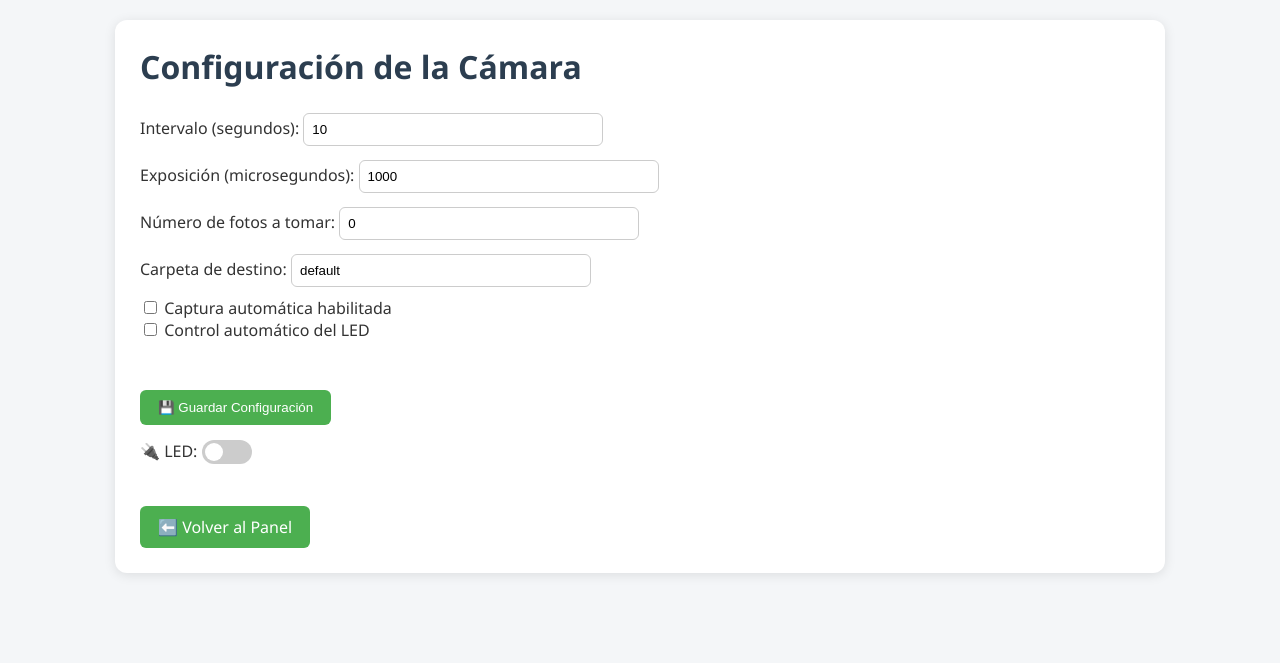
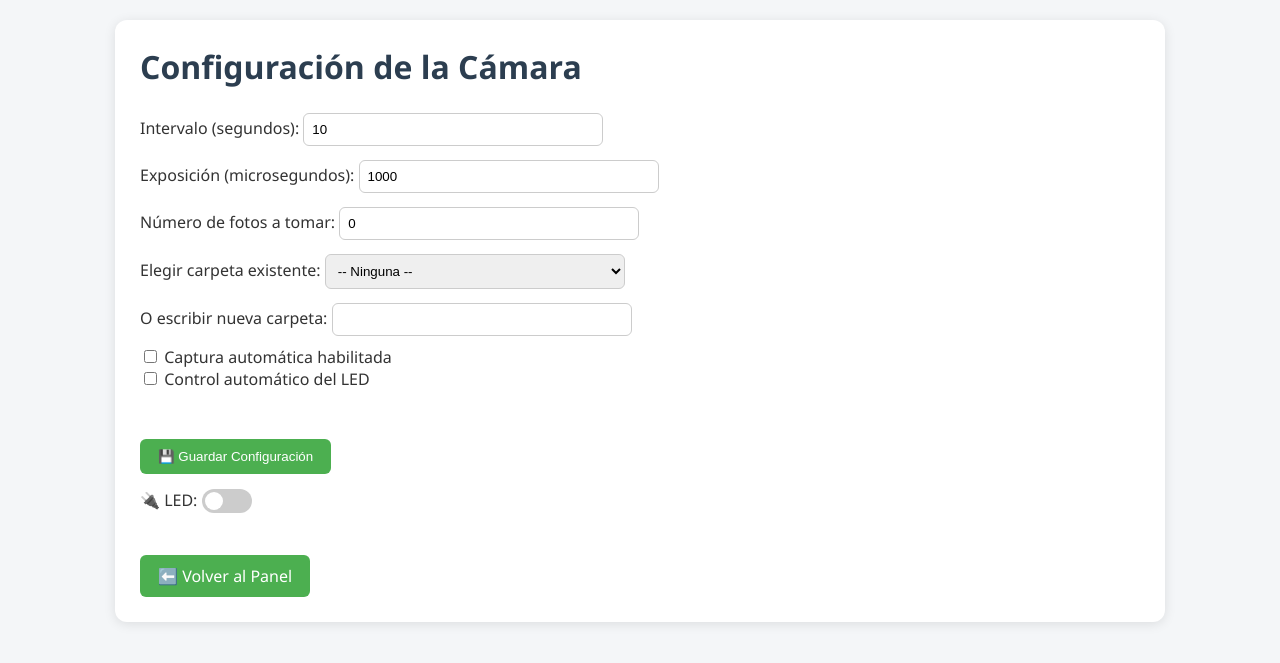
Before and after one commit to jjdoriaupv/TFG-QuantiPlant, a Flask app: page /config in a window 1280 px wide. Shown: the top 663 px of the page. Run offline with Flask 3, Linux system fonts and the light colour scheme.

Commit message:
desplegable con carpetas anteriores

```diff
--- a/web/app.py
+++ b/web/app.py
@@ -131,7 +131,10 @@ def config():
         exposure = min(int(request.form.get('exposure', 1000)), 60000)
         led_auto = 'led_auto' in request.form
         max_photos = int(request.form.get('max_photos', 0))
-        save_folder = request.form.get('save_folder', 'default')
+
+        folder_input = request.form.get('save_folder', '').strip()
+        folder_select = request.form.get('folder_select', '').strip()
+        save_folder = folder_input if folder_input else (folder_select if folder_select else 'default')
 
         try:
             set_config({
@@ -148,7 +151,9 @@ def config():
 
     config_data = get_config()
     led_state = is_usb_bound()
-    return render_template('config.html', config=config_data, led_state=led_state)
+    folders = get_folders()
+    return render_template('config.html', config=config_data, led_state=led_state, folders=folders)
+
 
 
 @app.route('/toggle_usb', methods=['POST'])
--- a/web/templates/config.html
+++ b/web/templates/config.html
@@ -18,8 +18,16 @@
             <label for="max_photos">Número de fotos a tomar:</label>
             <input type="number" name="max_photos" min="0" value="{{ config.max_photos }}"><br>
 
-            <label for="save_folder">Carpeta de destino:</label>
-            <input type="text" name="save_folder" value="{{ config.save_folder }}"><br>
+            <label for="folder_select">Elegir carpeta existente:</label>
+            <select name="folder_select">
+                <option value="">-- Ninguna --</option>
+                {% for folder in folders %}
+                    <option value="{{ folder }}" {% if folder == config.save_folder %}selected{% endif %}>{{ folder }}</option>
+                {% endfor %}
+            </select><br>
+
+            <label for="save_folder">O escribir nueva carpeta:</label>
+            <input type="text" name="save_folder" value=""><br>
 
             <label>
                 <input type="checkbox" name="enabled" {% if config.enabled %}checked{% endif %}>
```
